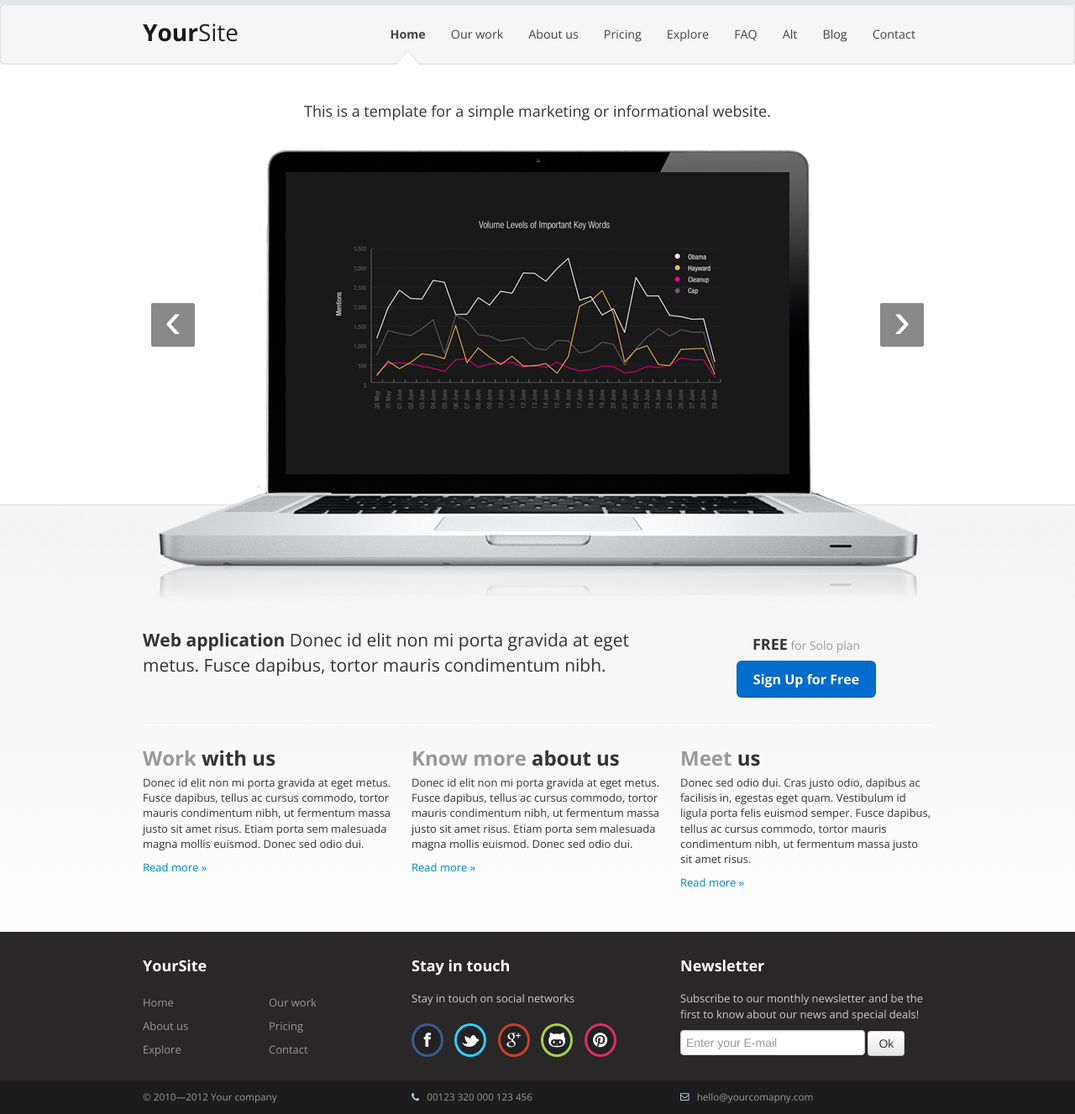
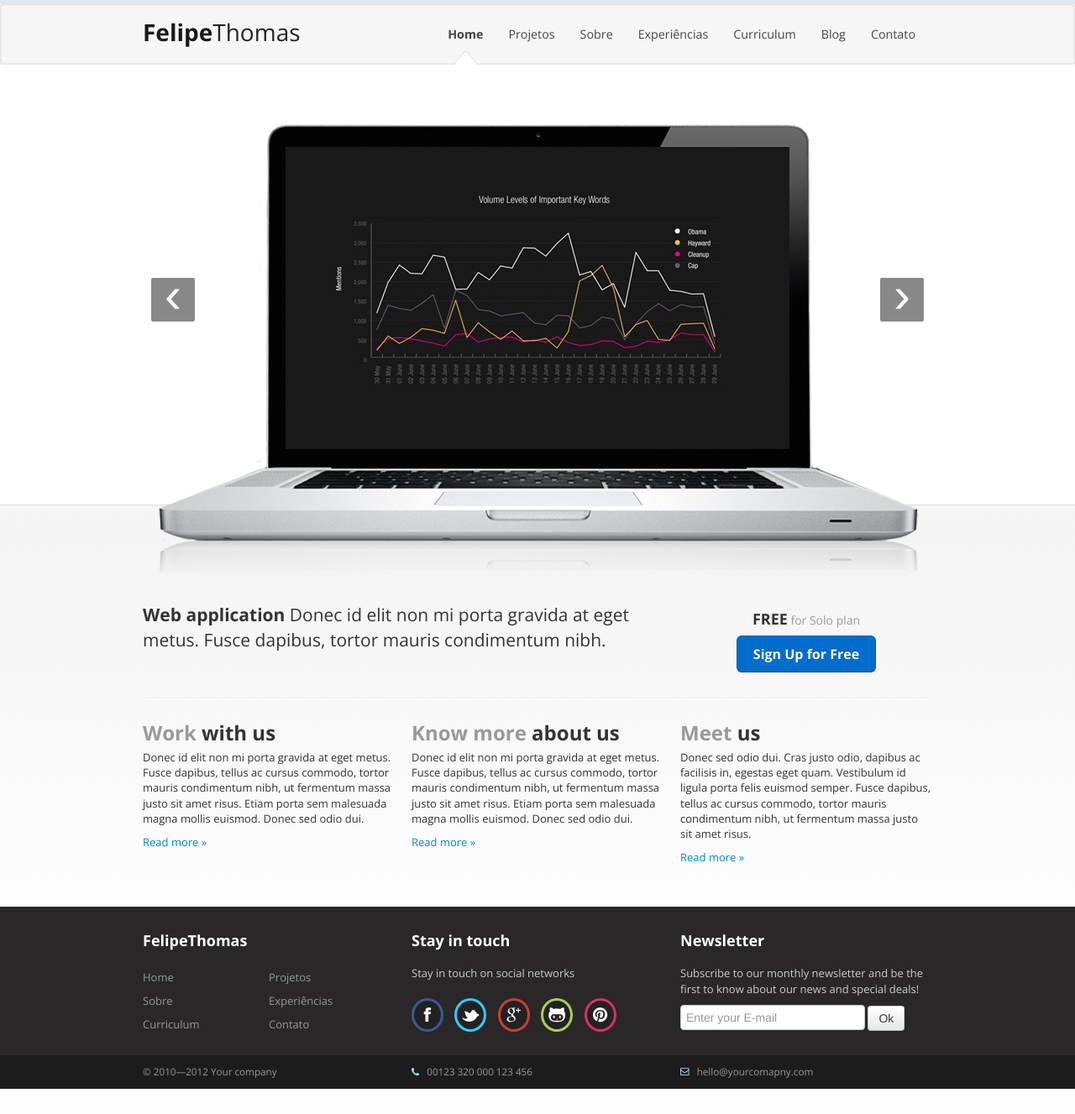
Before and after one commit to felipethomas/site-portfolio, a PHP site: page /index.php in a window 1280 px wide. Shown: the whole page at 84% size. After the commit the page ends 1297 px from the top, so only its background shows below. Run offline with PHP 8.4, Linux system fonts and the light colour scheme; some libraries are stand-ins or nearby versions.

Commit message:
atualizacoes de informacoes do autor

```diff
--- a/footer.php
+++ b/footer.php
@@ -2,14 +2,14 @@
 		<div class="container">
 			<div class="row">
 				<div class="span4">
-					<h3>YourSite</h3>
+					<h3>FelipeThomas</h3>
 					<ul>
-						<li><a href="#" title="">Home</a></li>
-						<li><a href="#" title="">Our work</a></li>
-						<li><a href="#" title="">About us</a></li>
-						<li><a href="#" title="">Pricing</a></li>
-						<li><a href="#" title="">Explore</a></li>
-						<li><a href="#" title="">Contact</a></li>
+						<li id="menu1"><a href="index.php">Home</a></li>
+						<li id="menu2"><a href="work.php">Projetos</a></li>
+						<li id="menu3"><a href="about.php">Sobre</a></li>
+						<li id="menu5"><a href="explore.php">Experi&ecirc;ncias</a></li>
+						<li id="menu6"><a href="faq.php">Curriculum</a></li>
+						<li id="menu9"><a href="contact.php">Contato</a></li>
 					</ul>
 				</div>
 				<div class="span4 social-networks">
--- a/header.php
+++ b/header.php
@@ -5,10 +5,10 @@
 <!--[if (gte IE 9)|!(IE)]><!--><html class="not-ie" lang="en"> <!--<![endif]-->
 <head>
 	<meta charset="utf-8">
-	<title>Landing page template for your project</title>
+	<title>Portf&oacute;lio Felipe Thomas</title>
 
 	<meta name="description" content="Page description">
-	<meta name="author" content="Your name">
+	<meta name="author" content="Felipe Thomas">
 	<meta name="viewport" content="width=device-width, initial-scale=1, maximum-scale=1">
 
 	<!-- Custom css -->
@@ -49,19 +49,19 @@
 						<span class="icon-bar"></span>
 					</a>
 					<a class="brand" href="index.php">
-						<b>Your</b>Site
+						<b>Felipe</b>Thomas
 					</a>
 					<div class="nav-collapse">
 						<ul class="nav">
 							<li id="menu1"><a href="index.php">Home</a></li>
-							<li id="menu2"><a href="work.php">Our work</a></li>
-							<li id="menu3"><a href="about.php">About us</a></li>
-							<li id="menu4"><a href="plans.php">Pricing</a></li>
-							<li id="menu5"><a href="explore.php">Explore</a></li>
-							<li id="menu6"><a href="faq.php">FAQ</a></li>
-							<li id="menu7"><a href="alt.php">Alt</a></li>
+							<li id="menu2"><a href="work.php">Projetos</a></li>
+							<li id="menu3"><a href="about.php">Sobre</a></li>
+							<!-- li id="menu4"><a href="plans.php">Pricing</a></li -->
+							<li id="menu5"><a href="explore.php">Experi&ecirc;ncias</a></li>
+							<li id="menu6"><a href="faq.php">Curriculum</a></li>
+							<!-- li id="menu7"><a href="alt.php">Alt</a></li -->
 							<li id="menu8"><a href="blog.php">Blog</a></li>
-							<li id="menu9"><a href="contact.php">Contact</a></li>
+							<li id="menu9"><a href="contact.php">Contato</a></li>
 						</ul>
 
 					</div><!--/.nav-collapse -->
--- a/index.php
+++ b/index.php
@@ -7,10 +7,11 @@
 	<div class="container">
 	<div class="hero-unit">
 
-		<!-- headin gtext -->
+		<!-- headin gtext
 		<p class="ac">
 			This is a template for a simple marketing or informational website.
 		</p>
+		-->
 
 		<!-- Carousel -->
 		<div id="macbook_carousel">
```
